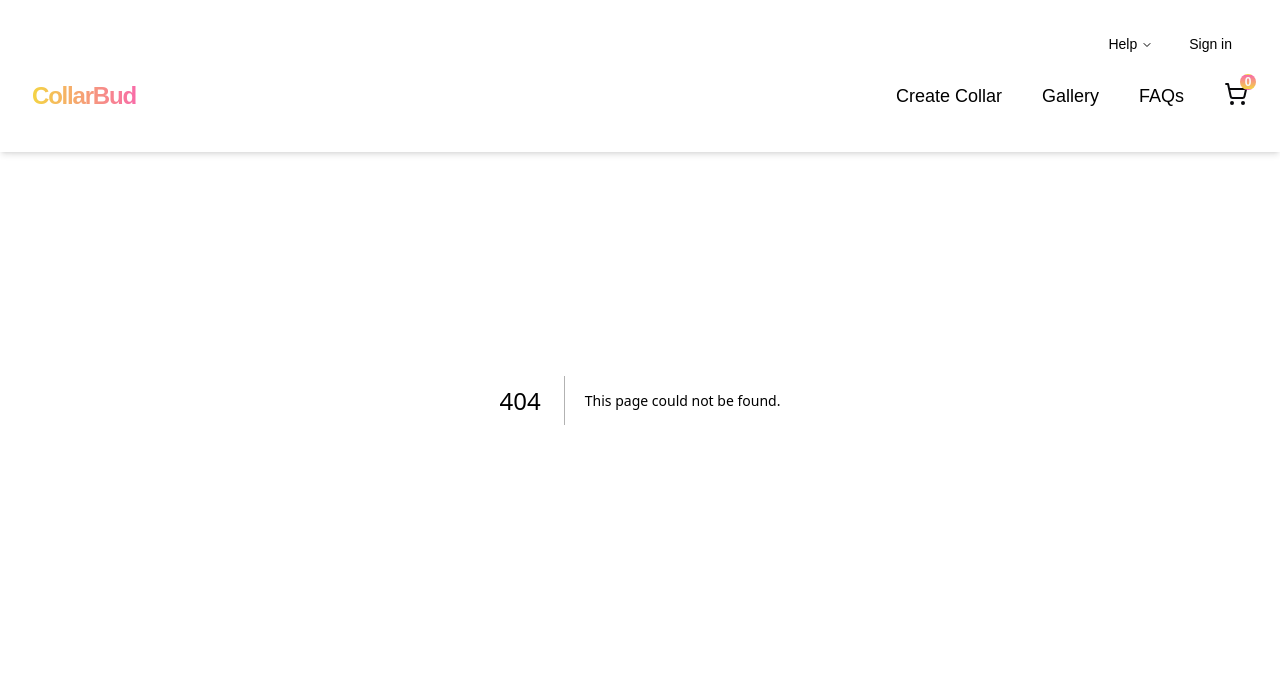
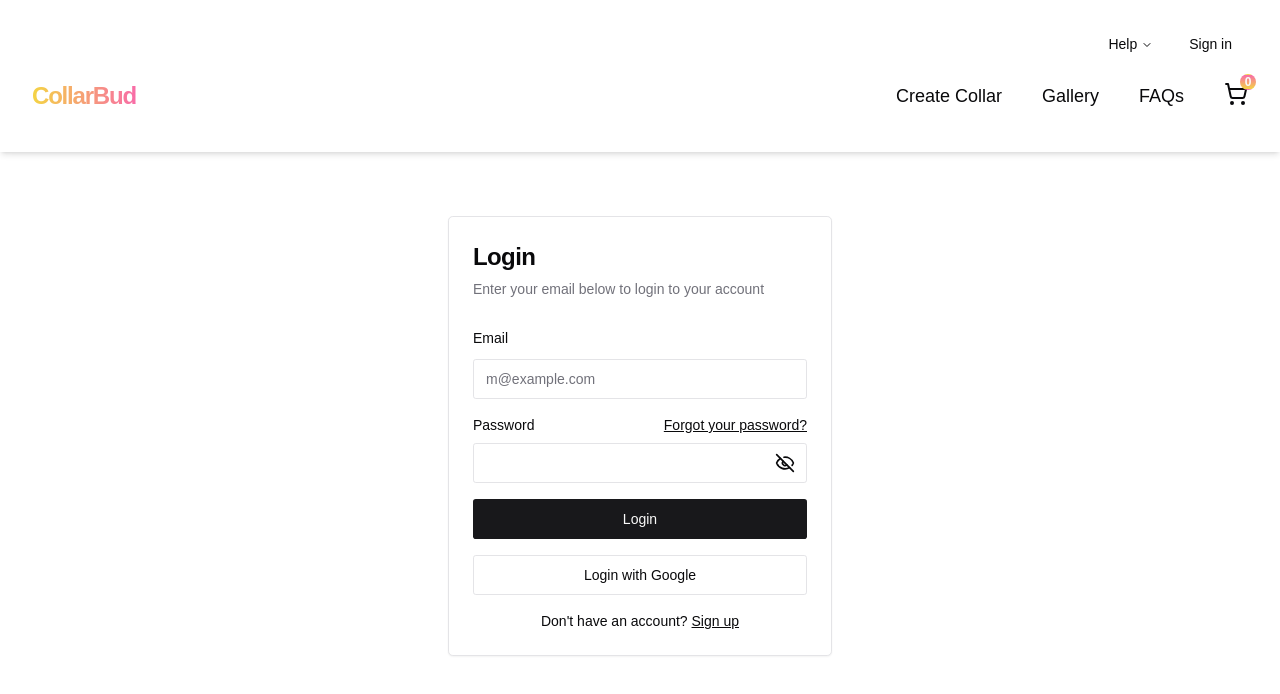
Before and after one commit to ftejic/collar-bud, a Next.js app in the folder my-app/: page /login in a window 1280 px wide. Before the commit this address had no page. Shown: the top 694 px of the page. Built offline with nearby package versions, Linux system fonts and the light colour scheme.

Commit message:
added login ui

```diff
--- /dev/null
+++ b/my-app/src/app/login/page.tsx
@@ -0,0 +1,136 @@
+"use client";
+import Link from "next/link";
+import { Button } from "@/components/ui/button";
+import {
+  Card,
+  CardContent,
+  CardDescription,
+  CardHeader,
+  CardTitle,
+} from "@/components/ui/card";
+import { Input } from "@/components/ui/input";
+import { z } from "zod";
+import { useForm } from "react-hook-form";
+import { zodResolver } from "@hookform/resolvers/zod";
+import {
+  Form,
+  FormControl,
+  FormField,
+  FormItem,
+  FormLabel,
+  FormMessage,
+} from "@/components/ui/form";
+import { EyeIcon, EyeOffIcon } from "lucide-react";
+import { useState } from "react";
+
+const formSchema = z.object({
+  email: z
+    .string()
+    .min(1, { message: "Email is required" })
+    .email({ message: "Invalid email address format." }),
+  password: z.string().min(1, { message: "Password is required." }),
+});
+
+function Login() {
+  const [passwordVisible, setPasswordVisible] = useState(false);
+
+  const form = useForm<z.infer<typeof formSchema>>({
+    resolver: zodResolver(formSchema),
+    defaultValues: {
+      email: "",
+      password: "",
+    },
+  });
+
+  const onSubmit = (values: z.infer<typeof formSchema>) => {
+    console.log(values);
+    form.reset();
+  };
+
+  return (
+    <div className="mt-[68px] md:mt-[124px] lg:mt-[152px] py-10 md:py-16">
+      <Card className="mx-auto max-w-sm">
+        <CardHeader>
+          <CardTitle className="text-2xl">Login</CardTitle>
+          <CardDescription>
+            Enter your email below to login to your account
+          </CardDescription>
+        </CardHeader>
+        <CardContent className="space-y-4">
+          <Form {...form}>
+            <form onSubmit={form.handleSubmit(onSubmit)} className="space-y-4">
+              <FormField
+                control={form.control}
+                name="email"
+                render={({ field }) => (
+                  <FormItem>
+                    <FormLabel>Email</FormLabel>
+                    <FormControl>
+                      <Input
+                        placeholder="m@example.com"
+                        {...field}
+                      />
+                    </FormControl>
+                    <FormMessage />
+                  </FormItem>
+                )}
+              />
+              <FormField
+                control={form.control}
+                name="password"
+                render={({ field }) => (
+                  <FormItem>
+                    <div className="flex items-center">
+                      <FormLabel>Password</FormLabel>
+                      <Link
+                        href="#"
+                        className="ml-auto inline-block text-sm underline"
+                      >
+                        Forgot your password?
+                      </Link>
+                    </div>
+                    <div className="relative">
+                      <FormControl>
+                        <Input
+                          type={passwordVisible ? "text" : "password"}
+                          className="pr-9"
+                          {...field}
+                        />
+                      </FormControl>
+                      {passwordVisible ? (
+                        <EyeIcon
+                          onClick={() => setPasswordVisible(false)}
+                          className="absolute w-5 h-5 top-[10px] right-3 cursor-pointer"
+                        />
+                      ) : (
+                        <EyeOffIcon
+                          onClick={() => setPasswordVisible(true)}
+                          className="absolute w-5 h-5 top-[10px] right-3 cursor-pointer"
+                        />
+                      )}
+                    </div>
+                    <FormMessage />
+                  </FormItem>
+                )}
+              />
+              <Button type="submit" className="w-full">
+                Login
+              </Button>
+            </form>
+          </Form>
+          <Button variant="outline" className="w-full">
+            Login with Google
+          </Button>
+          <div className="mt-4 text-center text-sm">
+            Don&apos;t have an account?{" "}
+            <Link href="/register" className="underline">
+              Sign up
+            </Link>
+          </div>
+        </CardContent>
+      </Card>
+    </div>
+  );
+}
+
+export default Login;
```
